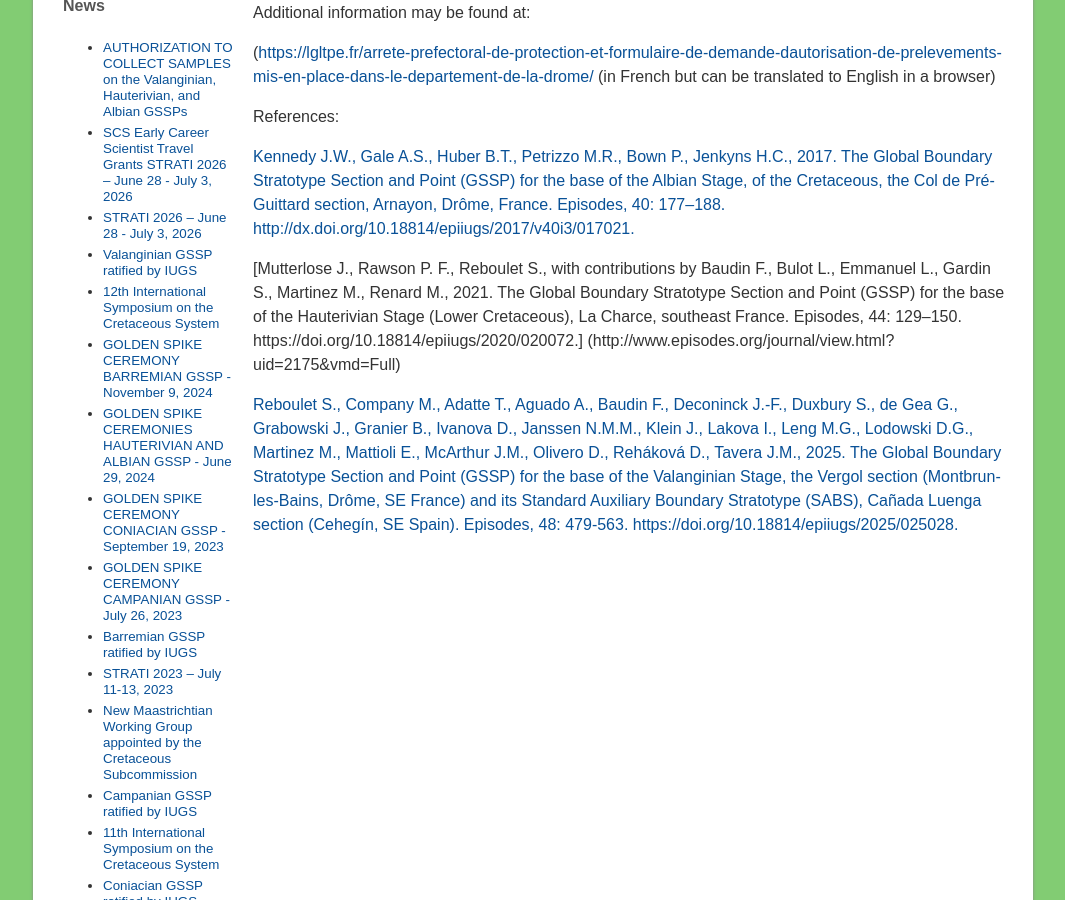
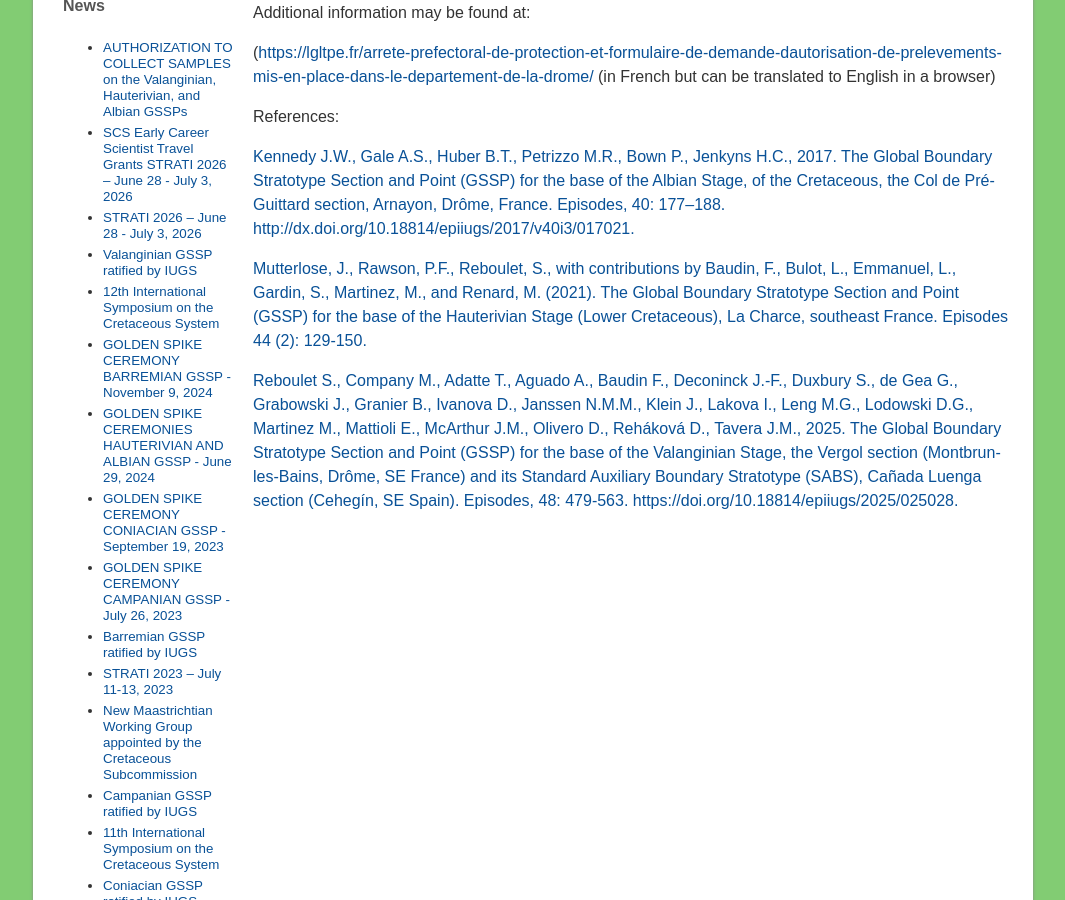
Before and after one commit to i-c-stratigraphy/subcommission-cretaceous, a Jekyll site: the page built from pages/news/authorization GSSPs.md, in a window 1280 px wide and 900 px high, scrolled down 791 px. Shown: the whole window, without its empty margins (107-1172 px from the left). Built offline with Jekyll 4.4.1, drawn with Linux system fonts in a browser that asks for light colours.

Commit message:
Update authorization GSSPs.md

```diff
--- a/pages/news/authorization GSSPs.md
+++ b/pages/news/authorization GSSPs.md
@@ -19,6 +19,6 @@ References:
 
 [Kennedy J.W., Gale A.S., Huber B.T., Petrizzo M.R., Bown P., Jenkyns H.C., 2017. The Global Boundary Stratotype Section and Point (GSSP) for the base of the Albian Stage, of the Cretaceous, the Col de Pré-Guittard section, Arnayon, Drôme, France. Episodes, 40: 177–188. http://dx.doi.org/10.18814/epiiugs/2017/v40i3/017021.](/files/231898897.pdf)
 
-[Mutterlose J., Rawson P. F., Reboulet S., with contributions by Baudin F., Bulot L., Emmanuel L., Gardin S., Martinez M., Renard M., 2021. The Global Boundary Stratotype Section and Point (GSSP) for the base of the Hauterivian Stage (Lower Cretaceous), La Charce, southeast France. Episodes, 44: 129–150. https://doi.org/10.18814/epiiugs/2020/020072.] (http://www.episodes.org/journal/view.html?uid=2175&vmd=Full)
+[Mutterlose, J., Rawson, P.F., Reboulet, S., with contributions by Baudin, F., Bulot, L., Emmanuel, L., Gardin, S., Martinez, M., and Renard, M. (2021). The Global Boundary Stratotype Section and Point (GSSP) for the base of the Hauterivian Stage (Lower Cretaceous), La Charce, southeast France. Episodes 44 (2): 129-150.](http://www.episodes.org/journal/view.html?uid=2175&vmd=Full)
 
 [Reboulet S., Company M., Adatte T., Aguado A., Baudin F., Deconinck J.-F., Duxbury S., de Gea G., Grabowski J., Granier B., Ivanova D., Janssen N.M.M., Klein J., Lakova I., Leng M.G., Lodowski D.G., Martinez M., Mattioli E., McArthur J.M., Olivero D., Reháková D., Tavera J.M., 2025. The Global Boundary Stratotype Section and Point (GSSP) for the base of the Valanginian Stage, the Vergol section (Montbrun-les-Bains, Drôme, SE France) and its Standard Auxiliary Boundary Stratotype (SABS), Cañada Luenga section (Cehegín, SE Spain). Episodes, 48: 479-563. https://doi.org/10.18814/epiiugs/2025/025028.](https://doi.org/10.18814/epiiugs/2025/025028)
```
